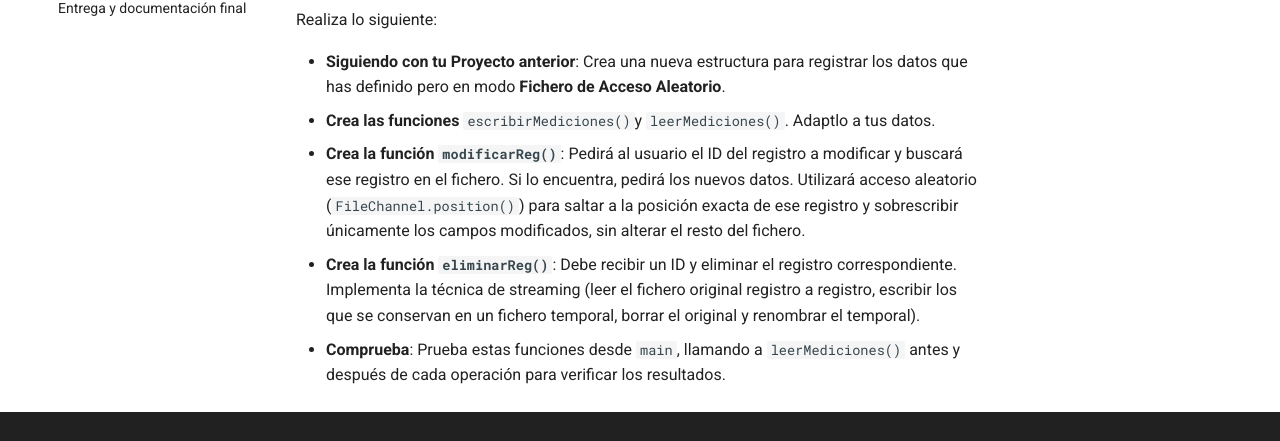
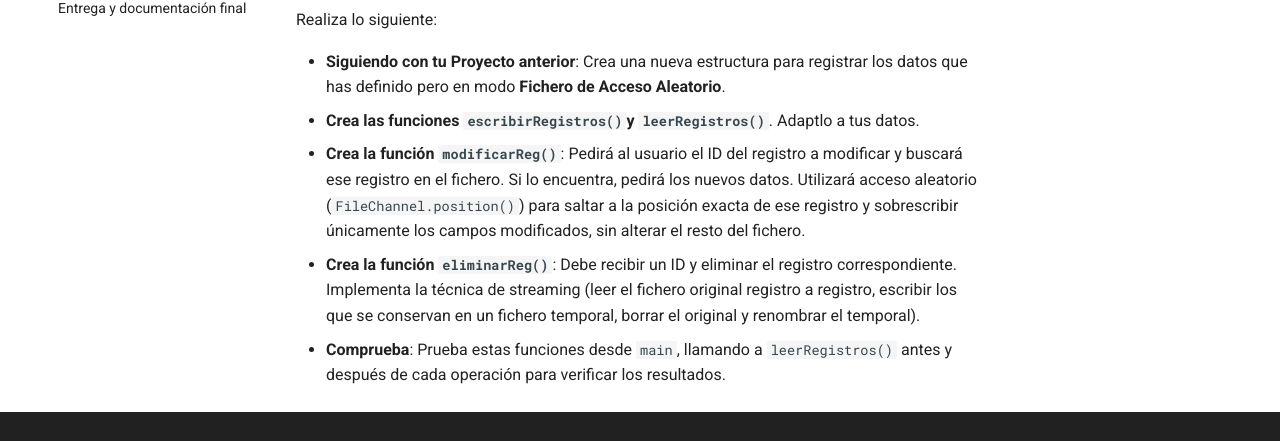
Before and after one commit to JMAbadLopez/acceso_datos, an MkDocs documentation site: the page built from docs/unidades/ud02/ficheros_acceso_aleatorio.md, in a window 1280 px wide and 900 px high, scrolled down 9243 px. Shown: the part 352-793 px from the top of the window. Built offline with MkDocs 1.6.1 and Material for MkDocs 9.7.7, drawn with Linux system fonts in a browser that asks for light colours; comment, search, counter and statistics services are not loaded.

Commit message:
Unidad 02. Entrega final

```diff
--- a/docs/unidades/ud02/ficheros_acceso_aleatorio.md
+++ b/docs/unidades/ud02/ficheros_acceso_aleatorio.md
@@ -417,7 +417,7 @@ Medición (ID: 104) escrita correctamente.
 Realiza lo siguiente:
 
 * **Siguiendo con tu Proyecto anterior**: Crea una nueva estructura para registrar los datos que has definido pero en modo **Fichero de Acceso Aleatorio**.
-* **Crea las funciones** `escribirMediciones()`y `leerMediciones()`. Adaptlo a tus datos.
+* **Crea las funciones `escribirRegistros()`y `leerRegistros()`**. Adaptlo a tus datos.
 * **Crea la función `modificarReg()`**: Pedirá al usuario el ID del registro a modificar y buscará ese registro en el fichero. Si lo encuentra, pedirá los nuevos datos. Utilizará acceso aleatorio (`FileChannel.position()`) para saltar a la posición exacta de ese registro y sobrescribir únicamente los campos modificados, sin alterar el resto del fichero.
 * **Crea la función `eliminarReg()`**: Debe recibir un ID y eliminar el registro correspondiente. Implementa la técnica de streaming (leer el fichero original registro a registro, escribir los que se conservan en un fichero temporal, borrar el original y renombrar el temporal).
-* **Comprueba**: Prueba estas funciones desde `main`, llamando a `leerMediciones()` antes y después de cada operación para verificar los resultados.
+* **Comprueba**: Prueba estas funciones desde `main`, llamando a `leerRegistros()` antes y después de cada operación para verificar los resultados.
```
Also changed, not shown: site/search/search_index.json, site/unidades/ud02/ficheros_acceso_aleatorio/index.html.
